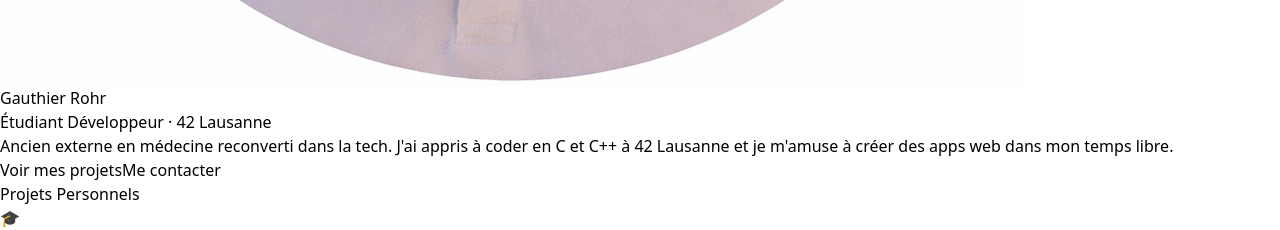
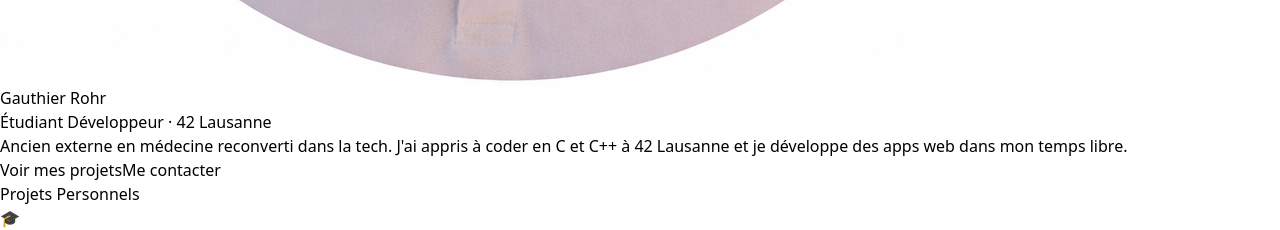
Before and after one commit to GauthierRohr/portfolio, a React (Vite) app: page / in a window 1280 px wide. Shown: the part 1340-1570 px from the top of the page. Built offline with nearby package versions, Linux system fonts and the light colour scheme.

Commit message:
Minor changes on profile description

```diff
--- a/src/App.jsx
+++ b/src/App.jsx
@@ -32,7 +32,7 @@ const translations = {
 		hero: {
 			subtitle: 'Étudiant Développeur · 42 Lausanne',
 			description:
-				'Ancien externe en médecine reconverti dans la tech.\nJ\'ai appris à coder en C et C++ à 42 Lausanne et je m\'amuse à créer des apps web dans mon temps libre.',
+				'Ancien externe en médecine reconverti dans la tech.\nJ\'ai appris à coder en C et C++ à 42 Lausanne et je développe des apps web dans mon temps libre.',
 			cta1: 'Voir mes projets',
 			cta2: 'Me contacter',
 		},
```
